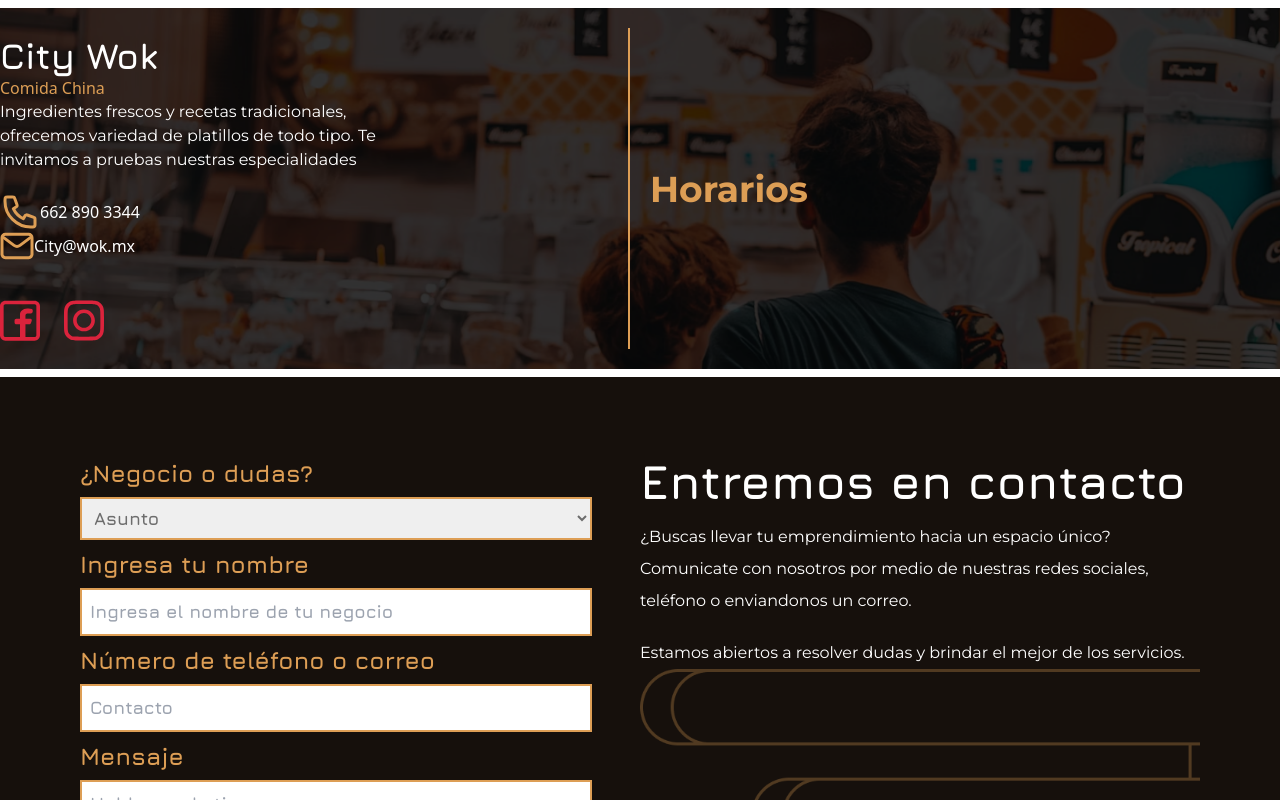
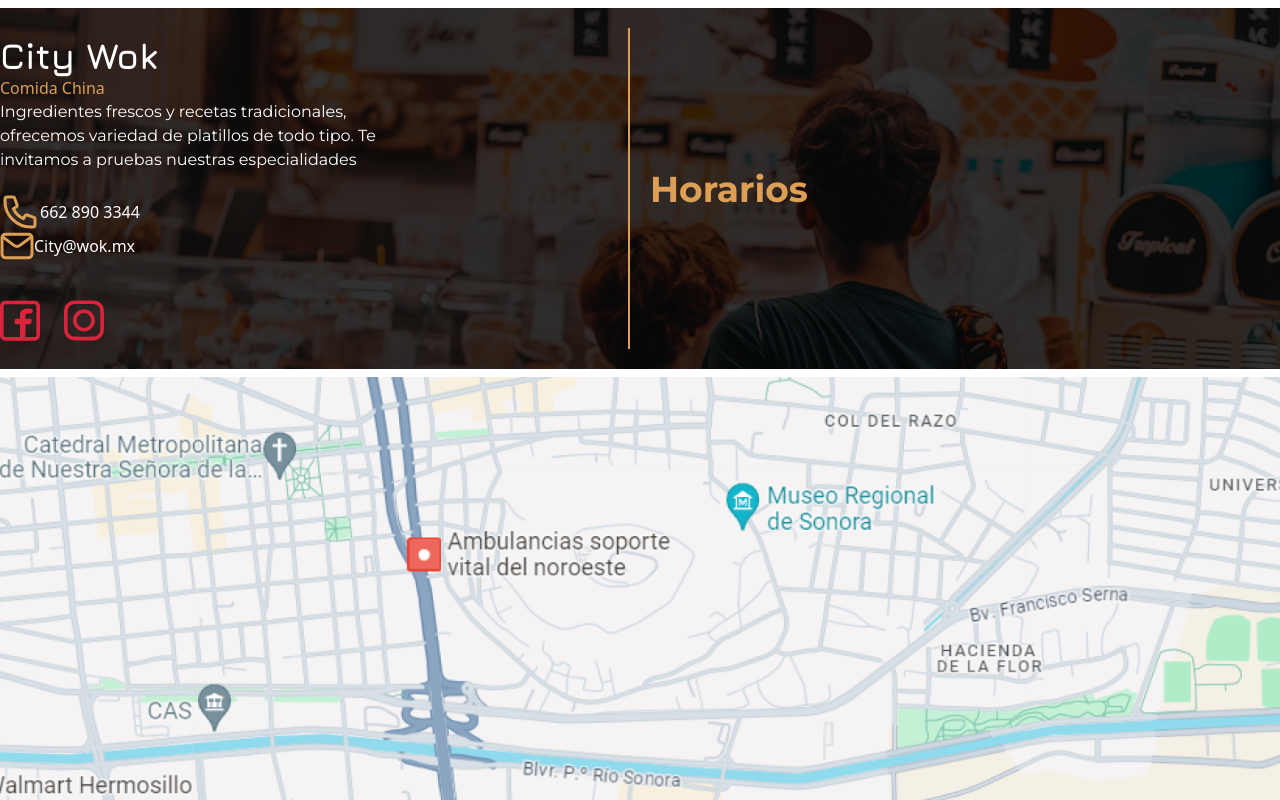
Before and after one commit to MelMuro/AFP-Web, a React (Vite) app: page / in a window 1280 px wide. Shown: the top 800 px of the page. Built offline with nearby package versions, Linux system fonts and the light colour scheme; a web font is replaced by a local one.

Commit message:
Create direction map component

```diff
--- /dev/null
+++ b/src/common/footer/DirectionMap.tsx
@@ -0,0 +1,11 @@
+import Map from '../../assets/borrarMapa.png';
+
+const DirectionMap = () => {
+	return (
+		<div>
+			<img className='bg-cover w-full h-1/6' src={Map} alt='' />
+		</div>
+	);
+};
+
+export default DirectionMap;
--- a/src/common/footer/Footer.tsx
+++ b/src/common/footer/Footer.tsx
@@ -2,11 +2,15 @@ import fog from '../../assets/dobleFog.png';
 import Face from '../../assets/Face.svg';
 import Insta from '../../assets/Insta.svg';
 import FormContact from './FormContact';
+import DirectionMap from './DirectionMap';
 
 const Footer = () => {
 	return (
 		<>
-			<div className='bg-blackDefault px-20 py-20'>
+			<section className='relative'>
+				<DirectionMap />
+			</section>
+			<section className='bg-blackDefault px-20 py-20'>
 				<div className=' container mx-auto'>
 					<div className='flex flex-row'>
 						<div className='w-1/2'>
@@ -85,7 +89,7 @@ const Footer = () => {
 						2024 Asia-Ya. All Rights Reserved
 					</span>
 				</div>
-			</div>
+			</section>
 		</>
 	);
 };
```
